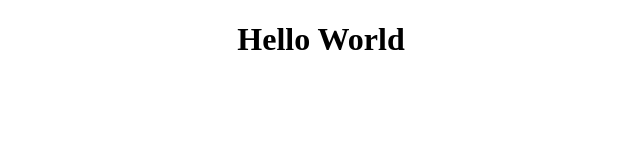
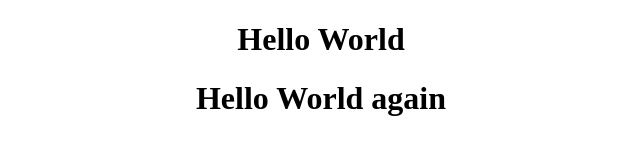
Before and after one commit to shahzaibalijamro/intract, a plain HTML site: page index.html in a window 1280 px wide. Shown: the whole page, without its empty margins (319-959 px from the left). Drawn offline with Linux system fonts and the light colour scheme.

Commit message:
commands added

```diff
--- a/index.html
+++ b/index.html
@@ -7,5 +7,6 @@
 </head>
 <body>
     <h1 style="text-align: center;">Hello World</h1>
+    <h1 style="text-align: center;">Hello World again</h1>
 </body>
 </html>
```
